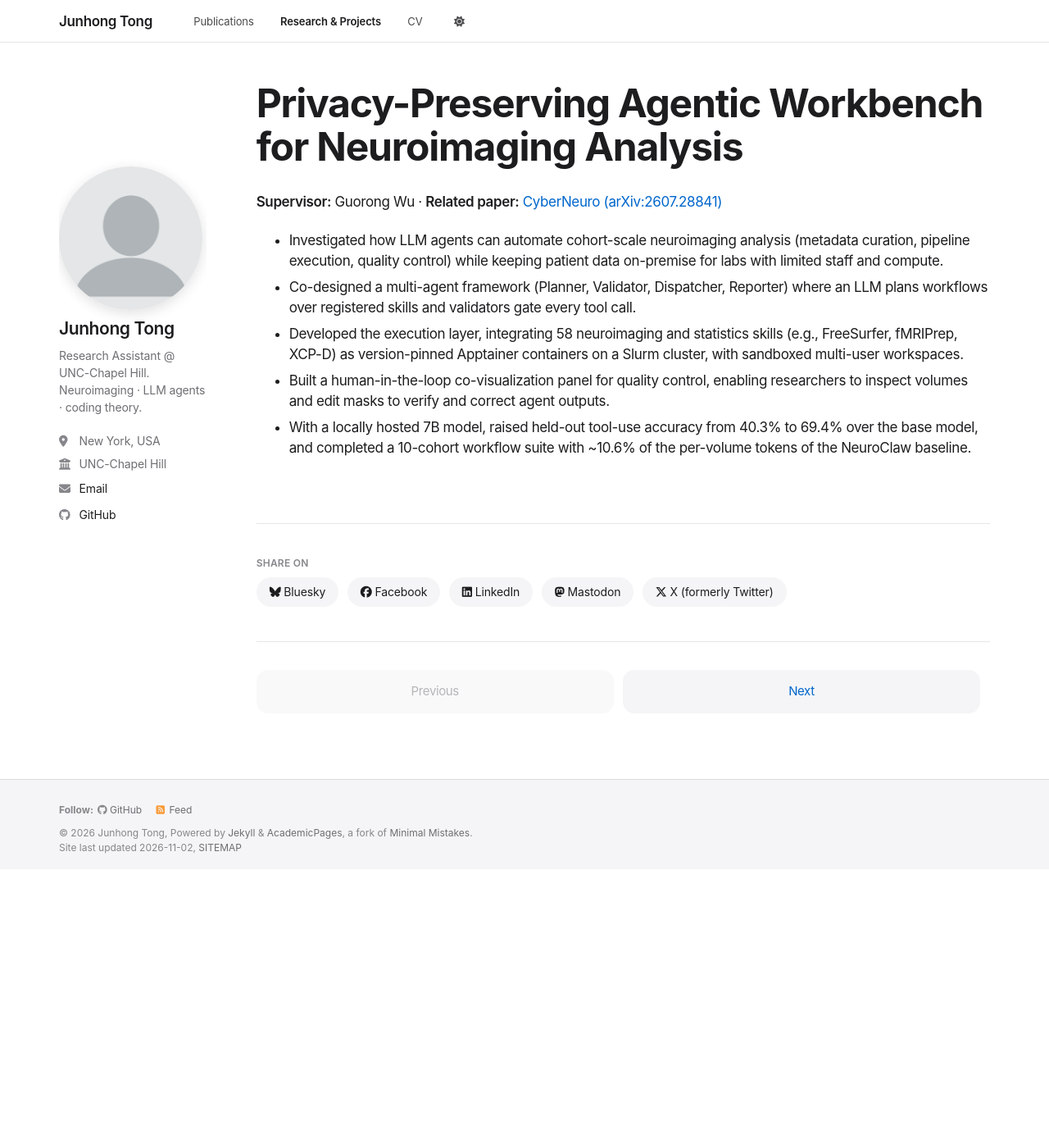
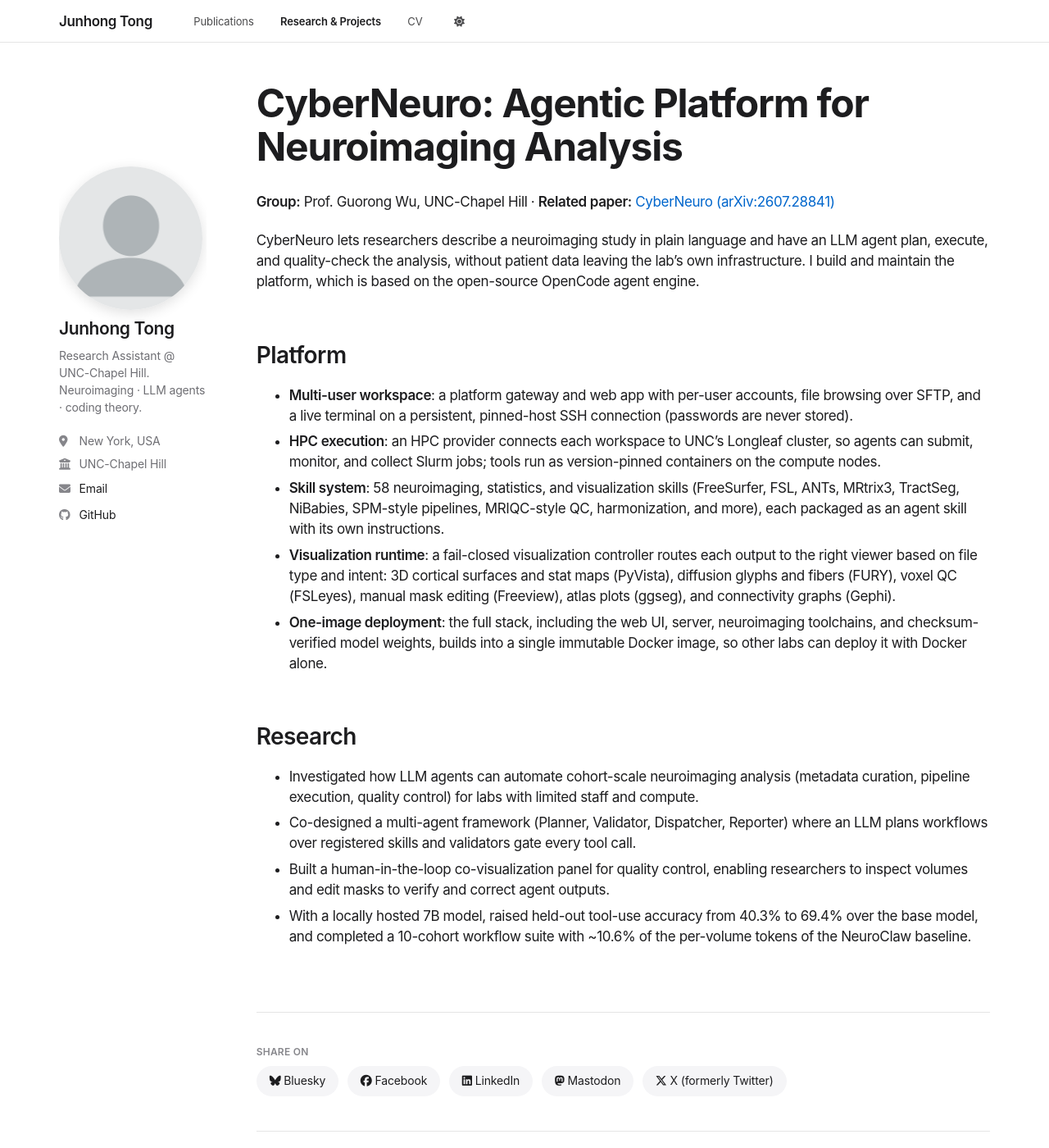
Before and after one commit to Amsterlam/Amsterlam.github.io, a Jekyll site: the page built from _portfolio/01-cyberneuro.md, in a window 1280 px wide and 1400 px high. Shown: the whole window at 82% size. Built offline with Jekyll 4.4.1, drawn with Linux system fonts in a browser that asks for light colours; a script bundle is joined from its source files by our own code; a style sheet for code colours, icons or effects is not loaded.

Commit message:
Describe the CyberNeuro platform on home and project pages
Co-Authored-By: Claude Opus 5.5 <noreply@anthropic.com>

```diff
--- a/_portfolio/01-cyberneuro.md
+++ b/_portfolio/01-cyberneuro.md
@@ -1,13 +1,24 @@
 ---
-title: "Privacy-Preserving Agentic Workbench for Neuroimaging Analysis"
-excerpt: "Research · Supervised by Guorong Wu<br/>A multi-agent LLM framework that automates cohort-scale neuroimaging analysis while keeping patient data on-premise."
+title: "CyberNeuro: Agentic Platform for Neuroimaging Analysis"
+excerpt: "Research & engineering · UNC-Chapel Hill, Guorong Wu's group<br/>A multi-user web platform where an LLM agent plans, runs, and checks cohort-scale neuroimaging analysis on HPC while patient data stays on-premise."
 collection: portfolio
 ---
 
-**Supervisor:** Guorong Wu · **Related paper:** [CyberNeuro (arXiv:2607.28841)](/publication/2026-cyberneuro)
+**Group:** Prof. Guorong Wu, UNC-Chapel Hill · **Related paper:** [CyberNeuro (arXiv:2607.28841)](/publication/2026-cyberneuro)
 
-- Investigated how LLM agents can automate cohort-scale neuroimaging analysis (metadata curation, pipeline execution, quality control) while keeping patient data on-premise for labs with limited staff and compute.
+CyberNeuro lets researchers describe a neuroimaging study in plain language and have an LLM agent plan, execute, and quality-check the analysis, without patient data leaving the lab's own infrastructure. I build and maintain the platform, which is based on the open-source OpenCode agent engine.
+
+## Platform
+
+- **Multi-user workspace**: a platform gateway and web app with per-user accounts, file browsing over SFTP, and a live terminal on a persistent, pinned-host SSH connection (passwords are never stored).
+- **HPC execution**: an HPC provider connects each workspace to UNC's Longleaf cluster, so agents can submit, monitor, and collect Slurm jobs; tools run as version-pinned containers on the compute nodes.
+- **Skill system**: 58 neuroimaging, statistics, and visualization skills (FreeSurfer, FSL, ANTs, MRtrix3, TractSeg, NiBabies, SPM-style pipelines, MRIQC-style QC, harmonization, and more), each packaged as an agent skill with its own instructions.
+- **Visualization runtime**: a fail-closed visualization controller routes each output to the right viewer based on file type and intent: 3D cortical surfaces and stat maps (PyVista), diffusion glyphs and fibers (FURY), voxel QC (FSLeyes), manual mask editing (Freeview), atlas plots (ggseg), and connectivity graphs (Gephi).
+- **One-image deployment**: the full stack, including the web UI, server, neuroimaging toolchains, and checksum-verified model weights, builds into a single immutable Docker image, so other labs can deploy it with Docker alone.
+
+## Research
+
+- Investigated how LLM agents can automate cohort-scale neuroimaging analysis (metadata curation, pipeline execution, quality control) for labs with limited staff and compute.
 - Co-designed a multi-agent framework (Planner, Validator, Dispatcher, Reporter) where an LLM plans workflows over registered skills and validators gate every tool call.
-- Developed the execution layer, integrating 58 neuroimaging and statistics skills (e.g., FreeSurfer, fMRIPrep, XCP-D) as version-pinned Apptainer containers on a Slurm cluster, with sandboxed multi-user workspaces.
 - Built a human-in-the-loop co-visualization panel for quality control, enabling researchers to inspect volumes and edit masks to verify and correct agent outputs.
 - With a locally hosted 7B model, raised held-out tool-use accuracy from 40.3% to 69.4% over the base model, and completed a 10-cohort workflow suite with ~10.6% of the per-volume tokens of the NeuroClaw baseline.
```
Also changed, not shown: _pages/about.md (+11 -1 lines).
